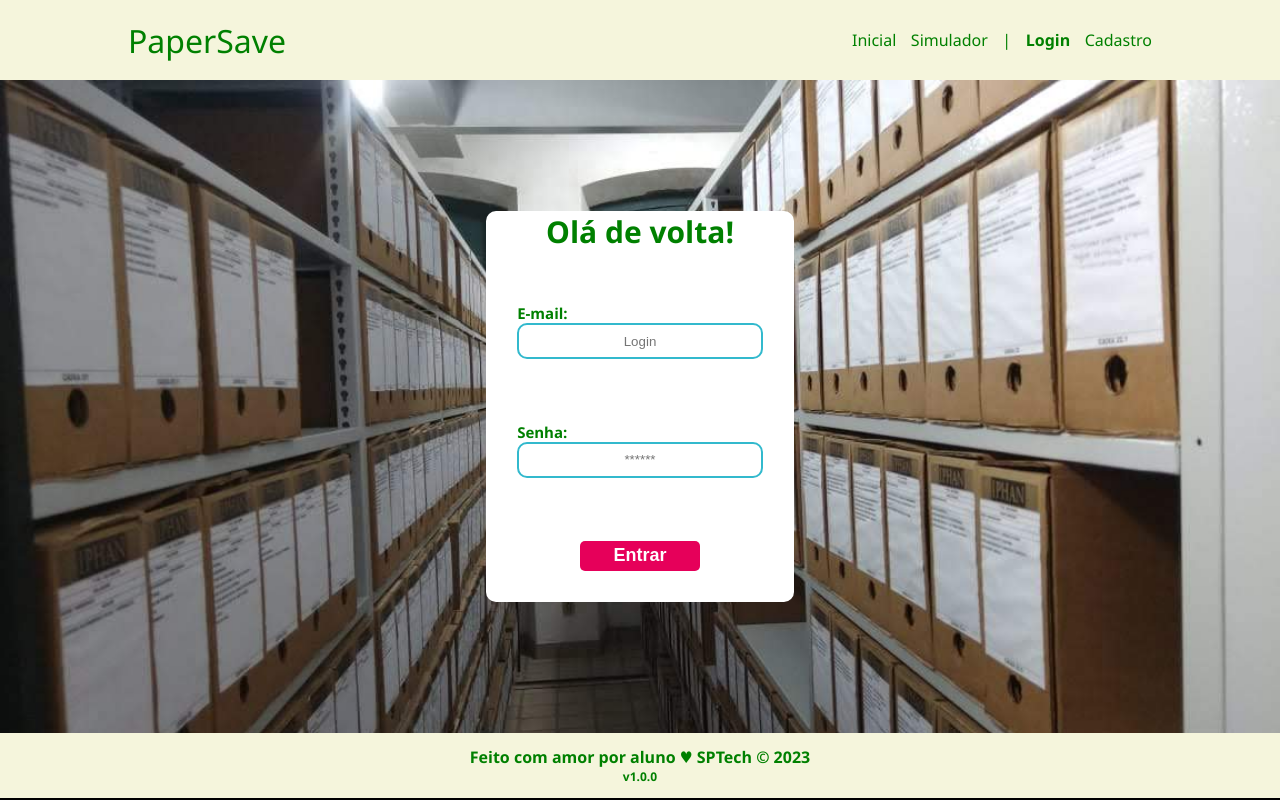
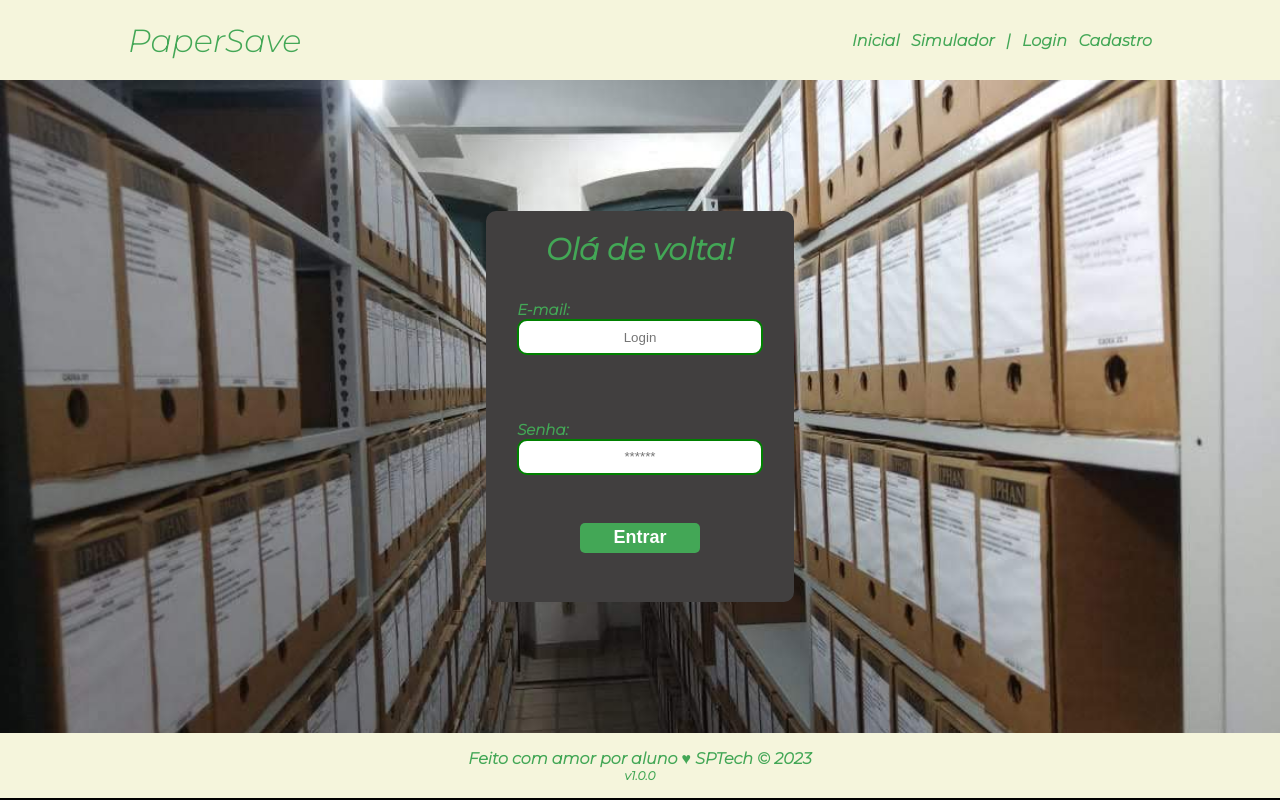
Before and after one commit to IgorMoura1/PaperSave, a website: page site/public/login.html in a window 1280 px wide. Drawn offline with Linux system fonts and the light colour scheme.

Commit message:
estilizando o cadastro e login

```diff
--- a/site/public/css/estilo.css
+++ b/site/public/css/estilo.css
@@ -1,7 +1,10 @@
+@import url('https://fonts.googleapis.com/css2?family=Montserrat:ital,wght@1,300&display=swap');
+
 body {
   margin: 0;
   padding: 0;
-  font-family: 'Barlow', 'Segoe UI', 'Segoe UI', Tahoma, Geneva, Verdana, sans-serif;
+  font-family: 'Montserrat', sans-serif;
+  font-weight: 900;
   background-color: black;
 }
 
@@ -32,7 +35,7 @@ body {
 
 .header a {
   text-decoration: none;
-  color: green;
+  color: #43a756;
 }
 
 .agora {
@@ -45,11 +48,11 @@ body {
   align-items: center;
   justify-content: space-between;
   list-style: none;
-  color: green;
+  color: #43a756;
 }
 
 .titulo {
-  color: green;
+  color:  #43a756;
   width: fit-content;
   font-weight: 500;
 }
@@ -126,14 +129,16 @@ body {
 
 .card {
   width: 30%;
-  background-color: white;
+  background-color: #413f3f;
   border-radius: 10px;
   display: flex;
   align-items: center;
   justify-content: space-evenly;
   flex-direction: column;
-  color: green;
+  color:  #43a756;
   row-gap: 20px;
+
+
 }
 
 .card-cadastro {
@@ -145,8 +150,10 @@ body {
 }
 
 .card h2 {
+  position: relative;
   margin: 0;
   font-size: 30px;
+  top: 20px;
 }
 
 .formulario {
@@ -163,14 +170,14 @@ body {
 }
 
 .formulario input {
-  border: 2px solid #32b9cd;
+  border: 2px solid green;
   height: 30px;
   text-align: center;
   border-radius: 10px;
 }
 
 .formulario select {
-  border: 2px solid #32b9cd;
+  border: 2px solid green;
   background-color: white;
   color: gray;
   height: 36px;
@@ -185,6 +192,8 @@ body {
 }
 
 .botao {
+  position: relative;
+  bottom: 17px;
   cursor: pointer;
   font-family: "Barlow", sans-serif;
   border: 0;
@@ -192,7 +201,7 @@ body {
   font-weight: 600;
   font-size: 18px;
   color: #fff;
-  background-color: #e6005a;
+  background-color: #43a756;
   width: 120px;
   height: 30px;
   align-self: center;
@@ -238,7 +247,7 @@ body {
   height: var(--tamanho-footer);
   width: 100%;
   background-color: beige;
-  color: green;
+  color:  #43a756;
 }
 
 .footer h4 {
```
